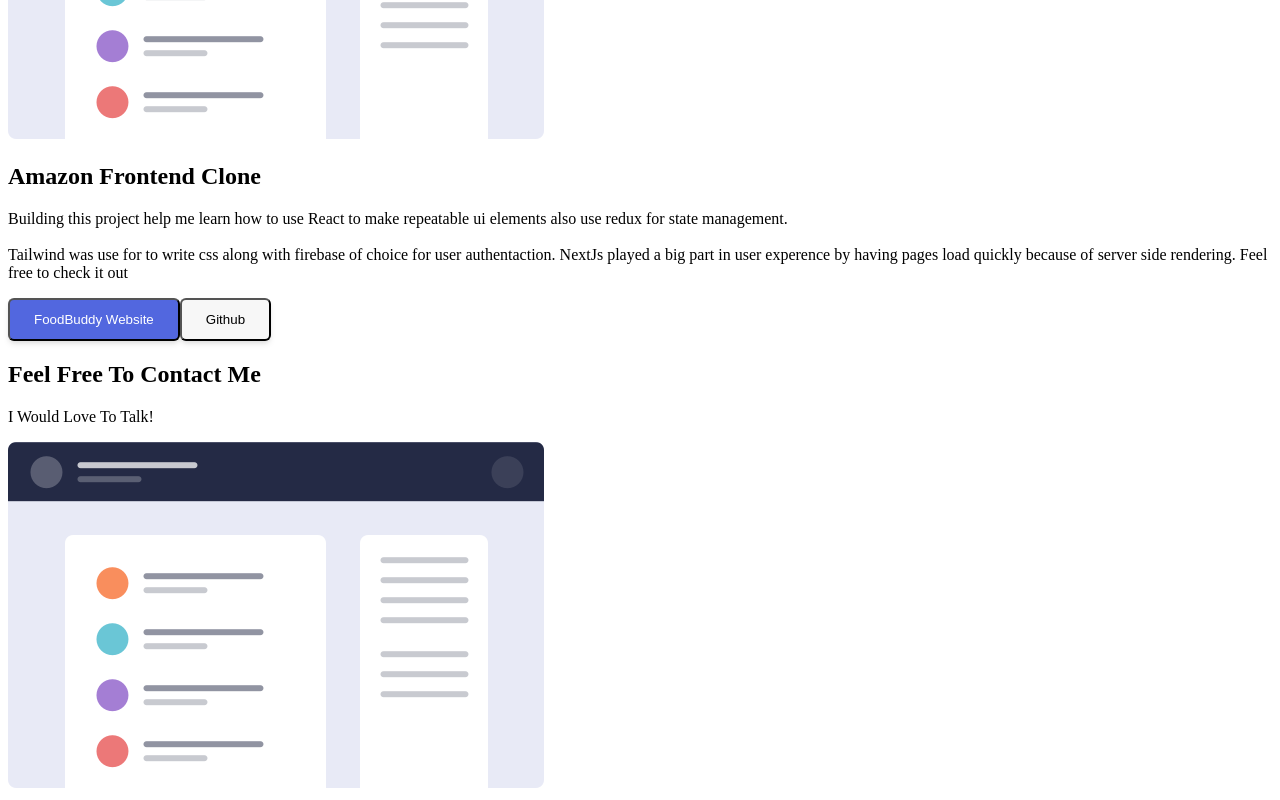
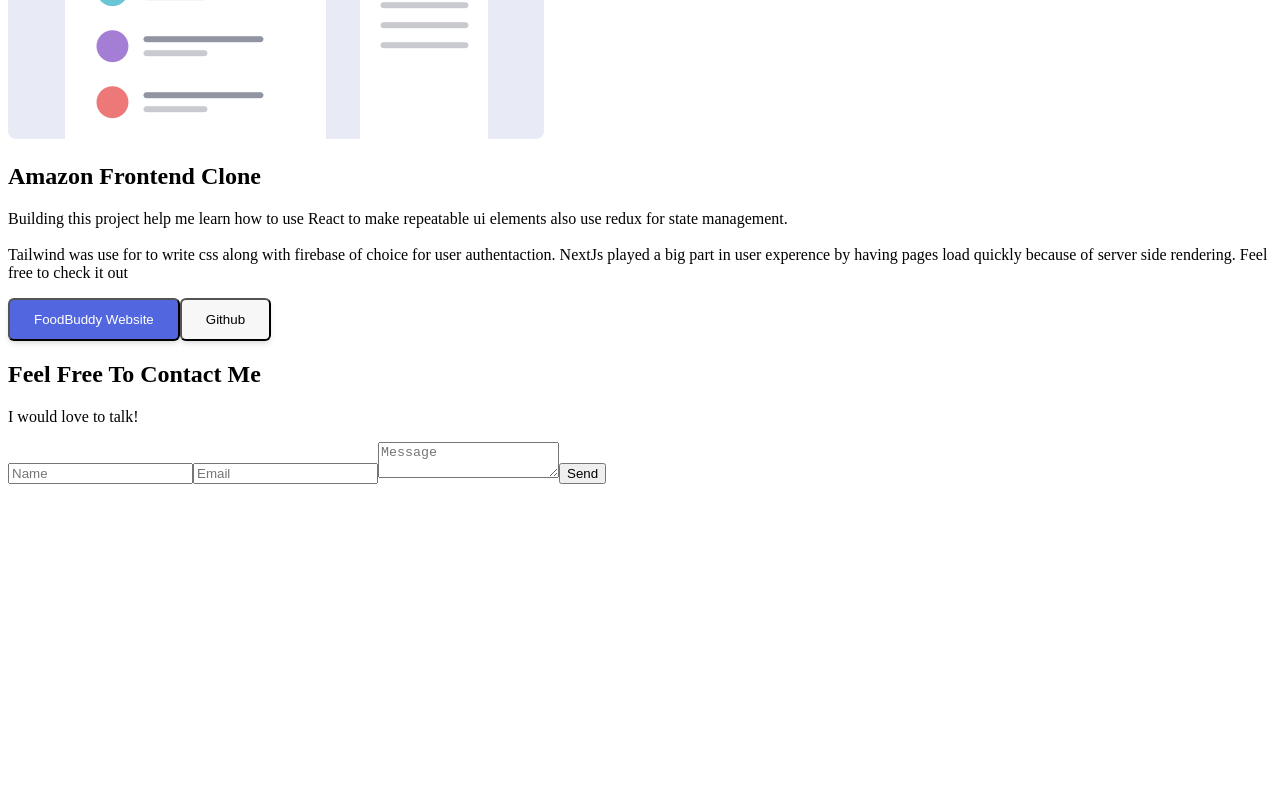
Before and after one commit to KevProDev/Portfolio-Website, a Next.js app: page / in a window 1280 px wide. Shown: the part 2962-3762 px from the top of the page. After the commit the page ends 3454 px from the top, so only its background shows below. Built offline with nearby package versions, Linux system fonts and the light colour scheme; no server answers.

Commit message:
Completed Contact Form

```diff
--- /dev/null
+++ b/components/ContactMe.js
@@ -0,0 +1,62 @@
+import React, { useRef, useState } from "react";
+import emailjs from "emailjs-com";
+
+export const ContactMe = () => {
+  const [result, showResults] = useState();
+  const form = useRef();
+
+  const userIdKey = process.env.NEXT_PUBLIC_YOUR_USER_ID;
+  const templateIdKey = process.env.NEXT_PUBLIC_YOUR_TEMPLATE_ID;
+  const serviceIdKey = process.env.NEXT_PUBLIC_YOUR_SERVICE_ID;
+
+  const Result = () => {
+    return <p>Your message was sent. Thank You!</p>;
+  };
+
+  const sendEmail = (e) => {
+    e.preventDefault();
+
+    emailjs.sendForm(serviceIdKey, templateIdKey, form.current, userIdKey).then(
+      (result) => {
+        console.log(result.text);
+      },
+      (error) => {
+        console.log(error.text);
+      }
+    );
+    e.target.reset();
+    showResults(true);
+  };
+
+  return (
+    <>
+      <form ref={form} className="flex flex-col space-y-8" onSubmit={sendEmail}>
+        {/* <label className="block text-lg text-bookmark-grey">Name</label> */}
+        <input
+          type="text"
+          placeholder="Name"
+          name="from_name"
+          className="text-md focus:outline-none border-b-2 border-bookmark-grey focus:border-bookmark-purple"
+          required={true}
+        />
+        {/* <label className="text-bookmark-grey">Email</label> */}
+        <input
+          type="email"
+          placeholder="Email"
+          name="email"
+          className="focus:outline-none border-b-2 border-bookmark-grey focus:border-bookmark-purple"
+          required={true}
+        />
+        {/* <label className="text-bookmark-grey">Message</label> */}
+        <textarea
+          name="message"
+          className="border-2 border-bookmark-grey focus:outline-none pt-2"
+          placeholder="Message"
+          required={true}
+        />
+        <input type="submit" value="Send" className=" py-4 rounded-md" />
+      </form>
+      <div>{result ? <Result /> : null}</div>
+    </>
+  );
+};
--- /dev/null
+++ b/next.config.js
@@ -0,0 +1,7 @@
+module.exports = {
+  env: {
+    userIdKey: process.env.NEXT_PUBLIC_YOUR_SERVICE_ID,
+    templateIdKey: process.env.NEXT_PUBLIC_YOUR_TEMPLATE_ID,
+    serviceIdKey: process.env.NEXT_PUBLIC_YOUR_SERVICE_ID,
+  },
+};
--- a/package.json
+++ b/package.json
@@ -7,6 +7,7 @@
   },
   "dependencies": {
     "@heroicons/react": "^1.0.4",
+    "emailjs-com": "^3.2.0",
     "escape-string-regexp": "^5.0.0",
     "next": "latest",
     "react": "^17.0.2",
--- a/pages/index.js
+++ b/pages/index.js
@@ -1,5 +1,6 @@
 import Head from "next/head";
 import { MenuIcon } from "@heroicons/react/solid";
+import { ContactMe } from "../components/ContactMe";
 
 export default function Home() {
   return (
@@ -201,23 +202,24 @@
             Feel Free To Contact Me
           </h1>
           <p className="text-white text-2xl text-center">
-            I Would Love To Talk!
+            I would love to talk!
           </p>
           {/* <p className="text-center text-bookmark-grey mt-4">
             Helping ideas come into the world one line of code at a time below.
           </p> */}
         </div>
         {/* Project #1 */}
-        <div className="relative sm:w-3/4 lg:w-5/12 mx-auto mt-10 lg:mt-24">
-          <div className="container flex flex-col lg:flex-row items-center justify-center gap-x-24">
+        <div className="relative mx-auto mt-10 lg:mt-24">
+          <div className="max-w-md mx-auto px-4 py-5 rounded-md bg-white">
             {/* Image */}
-            <div className="flex flex-col flex-1 justify-center z-10 mb-5 lg:mb-0">
+            {/* <div className="flex flex-col flex-1 justify-center items-center z-10 mb-5 lg:mb-0">
               <img
                 className="w-5/6 h-5/6 sm:w-3/4 sm:h-3/4 md:w-full md:h-full"
                 src="/illustration-features-tab-1.png"
                 alt="project one"
               />
-            </div>
+            </div> */}
+            <ContactMe />
           </div>
         </div>
       </section>
```
Also changed, not shown: 2 other files (tests, documents, lock files or other folders).
